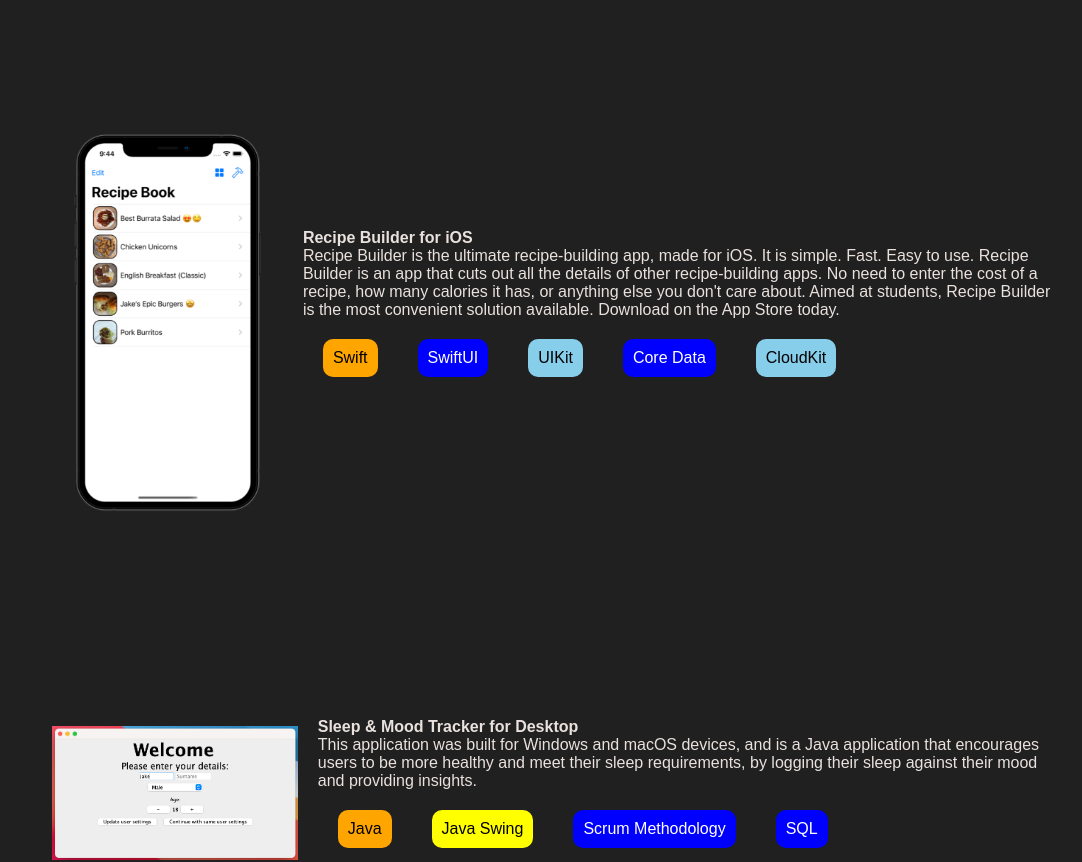
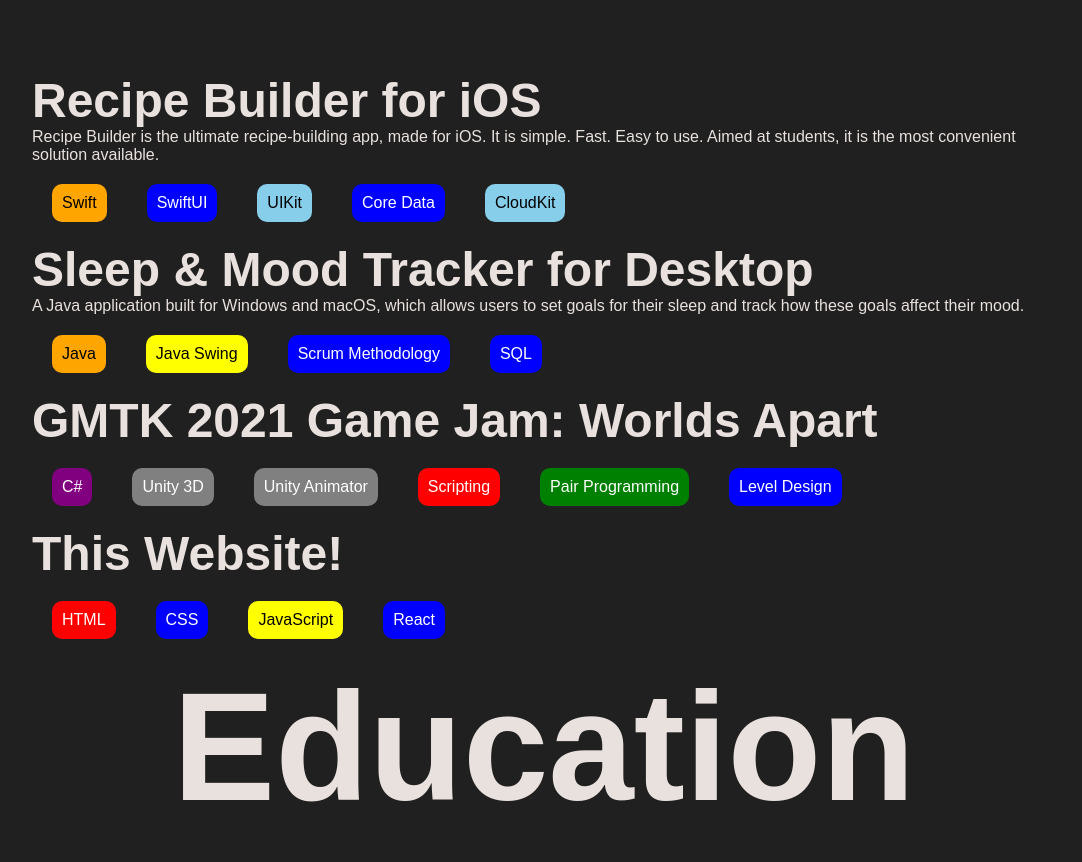
Before and after one commit to jakedves/portfolio, a React (Create React App) app: page / in a window 1280 px wide. Shown: the part 1643-2505 px from the top of the page, without its empty margins (96-1178 px from the left). Built offline with nearby package versions, Linux system fonts and the light colour scheme.

Commit message:
Project editing started

```diff
--- a/src/App.js
+++ b/src/App.js
@@ -4,7 +4,7 @@
 import "./styles/About.css";
 import "./styles/Projects.css";
 import "./styles/Education.css";
-import "./styles/PrivateProjects.css";
+import "./styles/Teaser.css";
 import "./styles/Contact.css";
 import Home from "./components/Home.js";
 import About from "./components/About.js";
--- a/src/components/BadgeList.js
+++ b/src/components/BadgeList.js
@@ -1,5 +1,9 @@
 export default function BadgeList({ tools }) {
   const blackText = ["yellow", "orange", "white", "lightblue", "skyblue"];
+
+  if (tools == null) {
+    return null;
+  }
 
   return tools.map((tool) => {
     return (
--- a/src/components/Project.js
+++ b/src/components/Project.js
@@ -1,18 +1,16 @@
 import BadgeList from "./BadgeList";
 
+/**
+ * This component is used to display a project as the user scrolls through the website
+ * @param {project object: name, descriptions, image, tools, skills}
+ * @returns
+ */
 export default function Project({ project }) {
   return (
-    <div className={`showcase-item`}>
-      {project.image ? (
-        <img src={project.image} alt={`${project.name}`} />
-      ) : null}
-      <div className="showcase-text">
-        {/* attributes here are empty */}
-        <strong>{project.name}</strong>
-        <p>{project.desc}</p>
-
-        {project.tools ? <BadgeList tools={project.tools} /> : null}
-      </div>
+    <div className="project-card">
+      <h3 className="project-title">{project.name}</h3>
+      <p className="project-desc-short">{project.shortDesc}</p>
+      <BadgeList tools={project.tools}></BadgeList>
     </div>
-  );
+  )
 }
--- a/src/components/Projects.js
+++ b/src/components/Projects.js
@@ -7,10 +7,12 @@
   let projects = [
     {
       name: "Recipe Builder for iOS",
-      desc: `Recipe Builder is the ultimate recipe-building app, made for iOS. It is simple. Fast. Easy to use.
-       Recipe Builder is an app that cuts out all the details of other recipe-building apps. No need to enter the cost
-       of a recipe, how many calories it has, or anything else you don't care about. Aimed at students, Recipe Builder is
-       the most convenient solution available. Download on the App Store today.`,
+      shortDesc: `Recipe Builder is the ultimate recipe-building app, made for iOS. It is simple. Fast. Easy to use.
+      Aimed at students, it is the most convenient solution available.`,
+      desc: `This app is an iOS app built using the Swift programming language, and Apple's new UI framework, SwiftUI. These
+      technologies allow developers to create iOS apps in a really fast way. I made this app to be a more advanced note-taking app,
+      designed for storing quick recipes easily, without the hassle of other similar apps. With the combination of the NoSQL Core Data
+      database, and CloudKit integration, recipes are always available across devices, which is a convenient way to view recipes while cooking.`,
       image: RecipeBuilder,
       tools: [
         { tool: "Swift", color: "orange" },
@@ -22,8 +24,12 @@
     },
     {
       name: "Sleep & Mood Tracker for Desktop",
+      shortDesc: `A Java application built for Windows and macOS, which allows users to set goals for their sleep and track
+      how these goals affect their mood.`,
       desc: `This application was built for Windows and macOS devices, and is a Java application that encourages users
-      to be more healthy and meet their sleep requirements, by logging their sleep against their mood and providing insights.`,
+      to be more healthy and meet their sleep requirements, by logging their sleep against their mood and providing insights. We
+      worked as a team of seven to build this project, which we split up into a UI team, database team, and controller team where we followed
+      a Scrum methodology to deliver this project within our deadline.`,
       image: SleepTracker,
       tools: [
         { tool: "Java", color: "orange" },
```
Also changed, not shown: src/styles/Teaser.css (renamed from src/styles/PrivateProjects.css).
